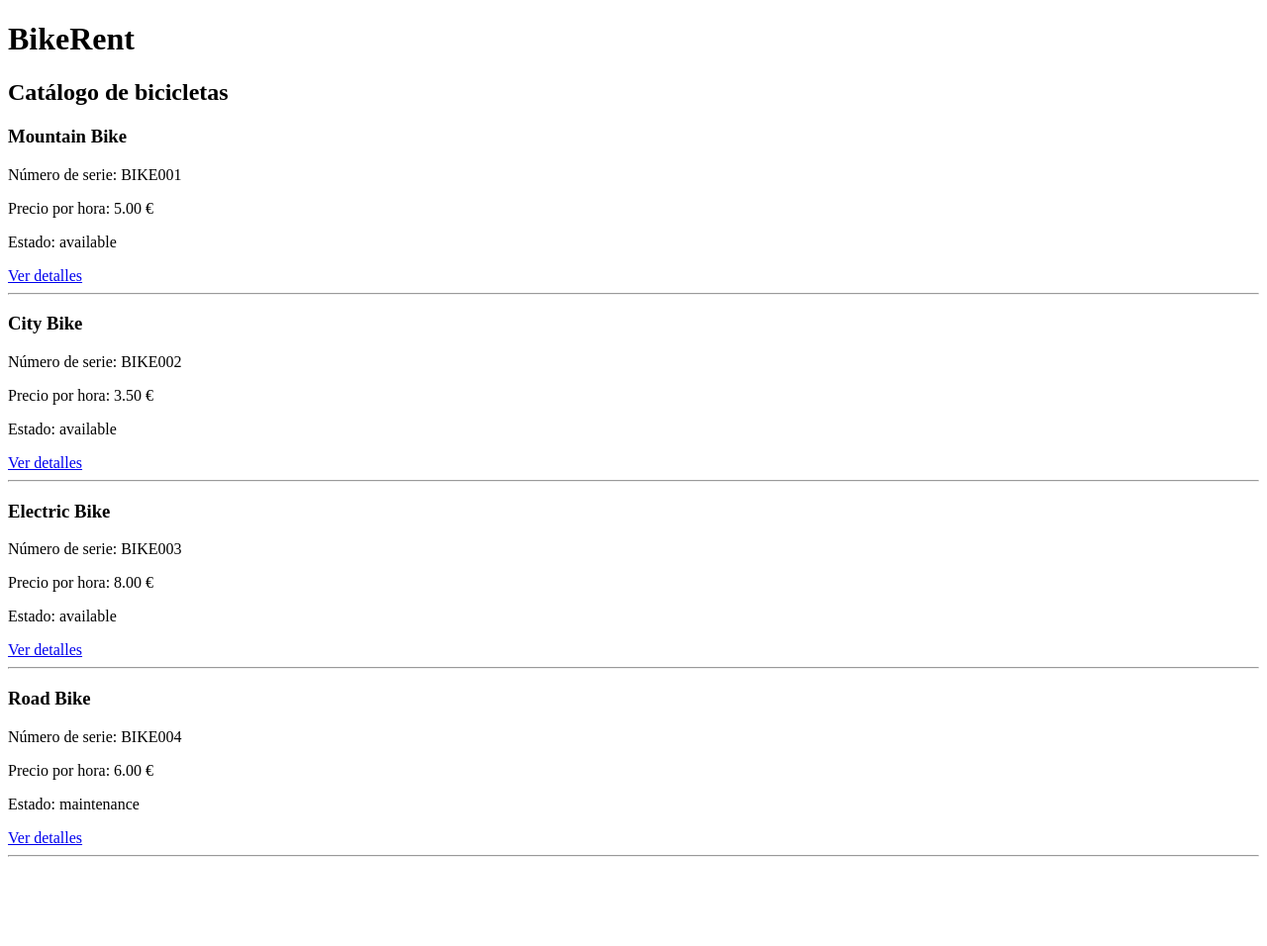
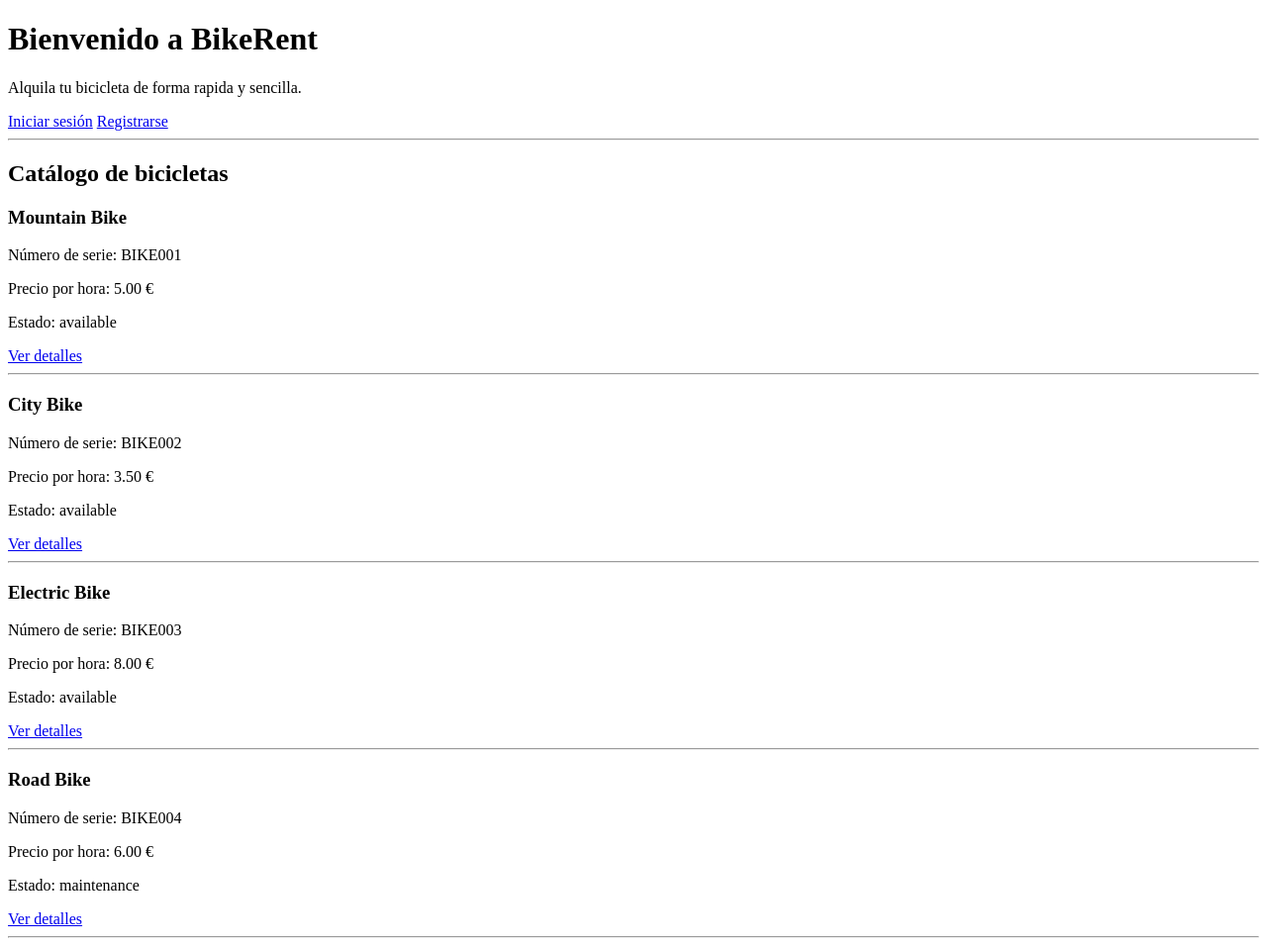
Before and after one commit to KepaManterola/alquiler_bicicletas_kepa, a Laravel app: page / in a window 1280 px wide. Shown: the whole page at 99% size. Before the commit the page ends 866 px from the top, so only its background shows below. Run offline with Laravel 12, Linux system fonts and the light colour scheme; data comes from the database, SQL or seed files in the repository.

Commit message:
Añadir bienvenida a la página principal

```diff
--- a/BikeRent/resources/views/bikes/index.blade.php
+++ b/BikeRent/resources/views/bikes/index.blade.php
@@ -3,11 +3,25 @@
 <head>
     <meta charset="UTF-8">
     <meta name="viewport" content="width=device-width, initial-scale=1.0">
-    <title>BikeRent - Bicicletas</title>
+    <title>BikeRent</title>
 </head>
 <body>
 
-    <h1>BikeRent</h1>
+    <h1>Bienvenido a BikeRent</h1>
+
+    <p>Alquila tu bicicleta de forma rapida y sencilla.</p>
+
+    @guest
+        <a href="{{ route('login') }}">Iniciar sesión</a>
+        <a href="{{ route('register') }}">Registrarse</a>
+    @endguest
+
+    @auth
+        <a href="{{ route('bookings.index') }}">Mis reservas</a>
+    @endauth
+
+    <hr>
+
     <h2>Catálogo de bicicletas</h2>
 
     @if ($bikes->isEmpty())
```
